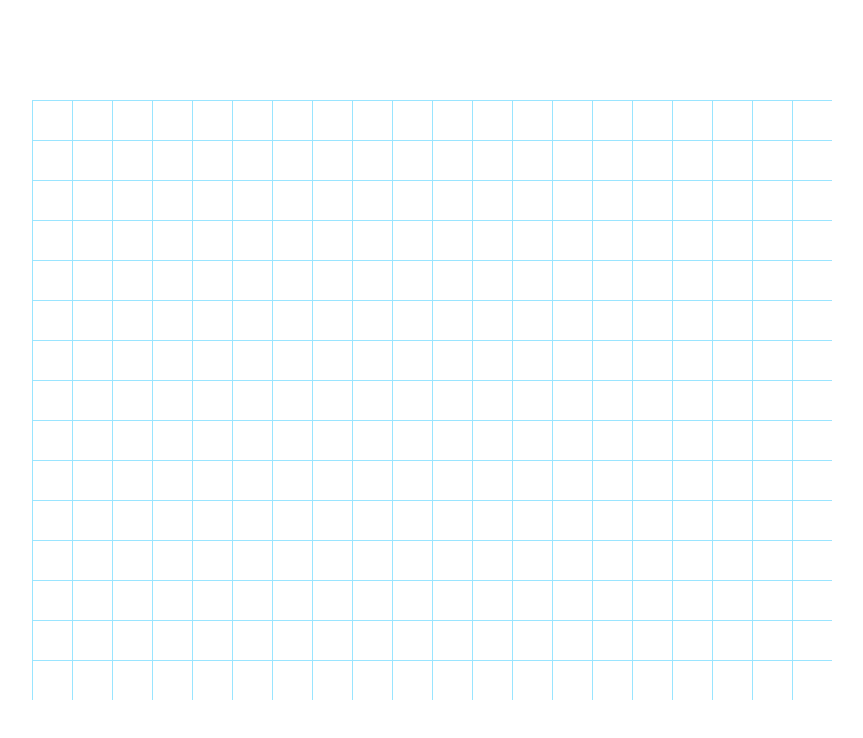
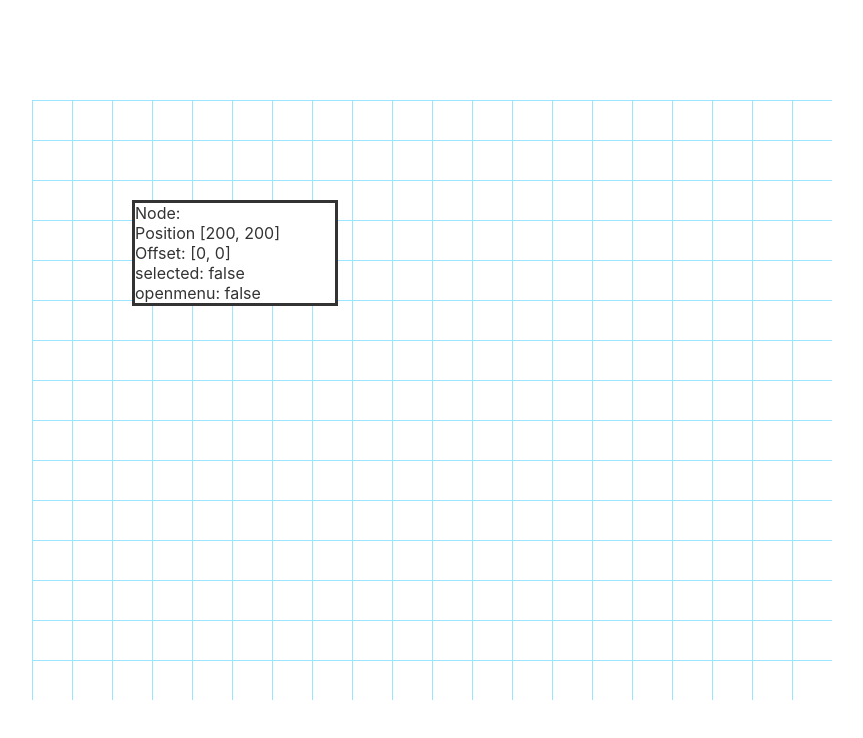
Before and after one commit to DefinitelyMaybe/bewerk, a Svelte app: page / in a window 1280 px wide. Shown: the top 738 px of the page, without its empty margins (68-931 px from the left). Built offline with nearby package versions, Linux system fonts and the light colour scheme.

Commit message:
attempts at more conditional rendering

```diff
--- a/src/node.svelte
+++ b/src/node.svelte
@@ -1,8 +1,13 @@
 <script>
-	let id = 0
+	import { scale } from 'svelte/transition'
+	import RadialMenu from './ui/radialmenu.svelte';
 
-	let x = 0
-	let y = 0
+	export let id = 0
+	export let selected = false
+	let openmenu = false
+
+	export let x = 0
+	export let y = 0
 	let xOffSet = 0
 	let yOffSet = 0
 
@@ -10,12 +15,12 @@
 		//calc offset
 		xOffSet = event.offsetX
 		yOffSet = event.offsetY
+
 		event.dataTransfer.dropEffect = "move";
-		event.currentTarget.style.border = "dashed"
+		// event.currentTarget.style.border = "dashed"
 		event.dataTransfer.setData("text/plain", event.target.id); //event.target.outerHTML
-		//const img = new Image();
-		//img.src = 'example.png'
-		//event.dataTransfer.setDragImage(img, xOffSet, yOffSet)
+
+		selected = true
 	}
 
 	function handleDragEnd(event) {
@@ -31,24 +36,43 @@
 			el.removeAttribute("dropped")
 		}
 	}
+
+	function handleContextMenu(event) {
+		event.preventDefault()
+		console.log("open context menu")
+		openmenu = true
+	}
 </script>
 
 <style>
 	div {
-		/*top: {@javascript m.x}*/
 		position: absolute;
 		width: 200px;
 		border: solid;
 		background-color: white;
 	}
+
+	div[selected=true] {
+		border: dashed;
+	}
+
+	div:hover {
+		cursor: grab;
+		/* transform: scale(1.1); */
+	}
 </style>
 
 <div on:dragstart={handleDragStart}
-		 on:dragend={handleDragEnd}
-		 id={id}
-		 style="top: {y}px; left: {x}px"
-		 draggable="true">
+	on:dragend={handleDragEnd}
+	id={id}
+	style="top: {y}px; left: {x}px;"
+	draggable="true"
+	selected={selected?true:false}
+	on:contextmenu={handleContextMenu}>
+	<!-- <RadialMenu bind:open={openmenu}></RadialMenu> -->
 	Node:<br>
 	Position [{x}, {y}]<br>
 	Offset: [{xOffSet}, {yOffSet}]<br>
+	selected: {selected}<br>
+	openmenu: {openmenu}<br>
 </div>
```
